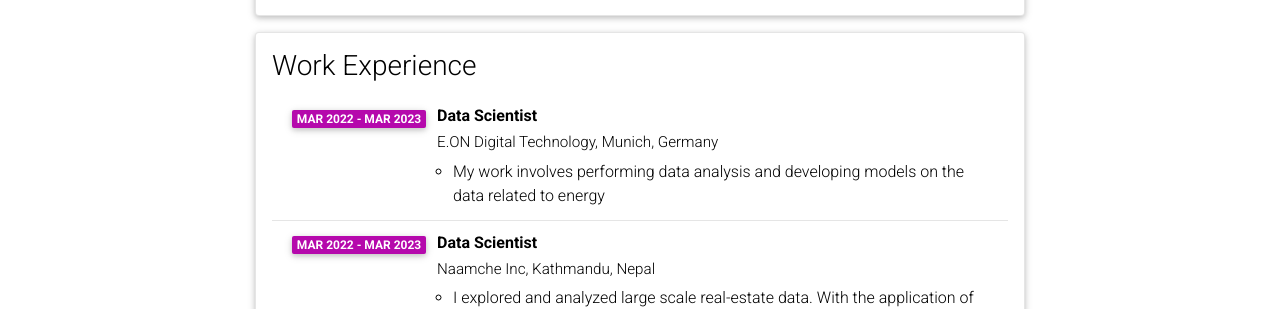
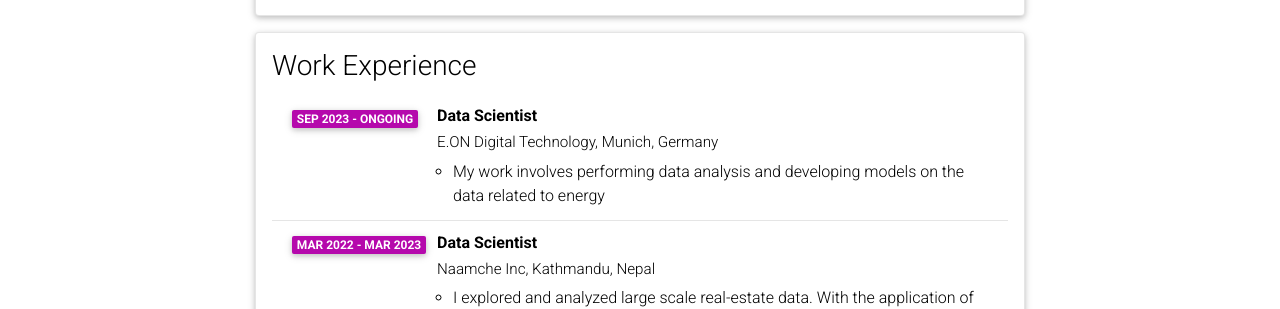
Before and after one commit to prasangadhungel/prasangadhungel.github.io, a Jekyll site: the page built from _pages/cv.md, in a window 1280 px wide and 900 px high, scrolled down 1000 px. Shown: the part 148-457 px from the top of the window. Built offline with Jekyll 4.4.1, drawn with Linux system fonts in a browser that asks for light colours; comment, search, counter and statistics services are not loaded; a style sheet for code colours, icons or effects is not loaded.

Commit message:
:tada: update CV

```diff
--- a/_data/cv.yml
+++ b/_data/cv.yml
@@ -44,7 +44,7 @@
   contents:
     - title: Data Scientist
       institution: E.ON Digital Technology, Munich, Germany
-      year: Mar 2022 - Mar 2023
+      year: Sep 2023 - Ongoing
       description:
         - My work involves performing data analysis and developing models on the data related to energy
 
```
